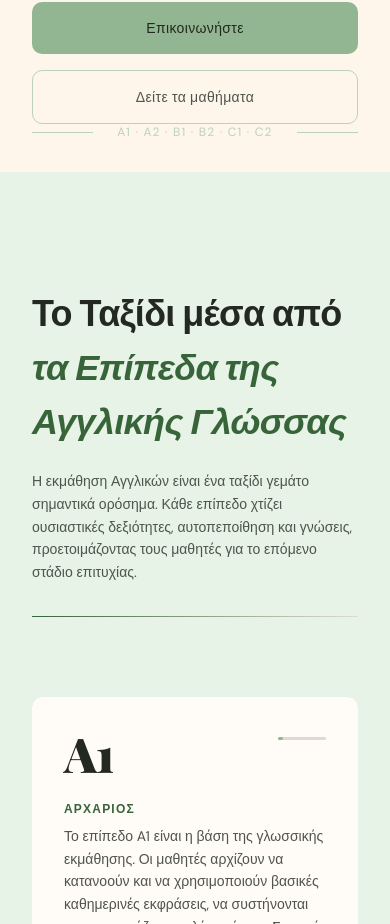
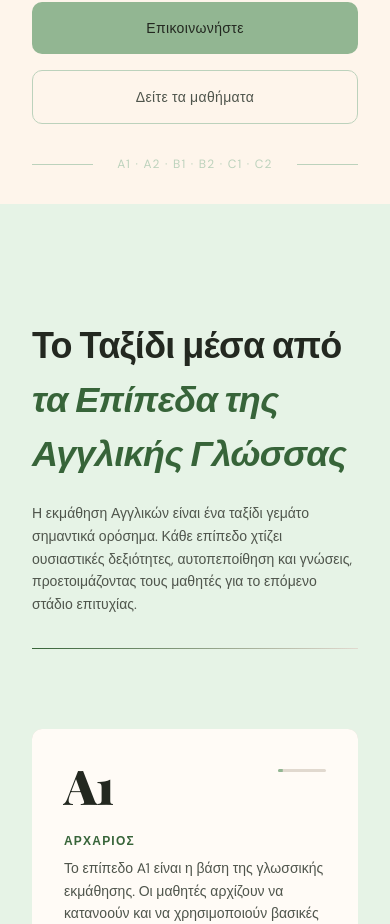
Before and after one commit to Steven404/thalia-portfolio, a Next.js app: page /el in a window 390 px wide. Shown: the part 998-1922 px from the top of the page. Built offline with nearby package versions, Linux system fonts and the light colour scheme.

Commit message:
Fix hero classes responsive issue

```diff
--- a/components/sections/Hero.tsx
+++ b/components/sections/Hero.tsx
@@ -173,7 +173,7 @@ export default function Hero() {
 
       {/* Bottom level rail */}
       <div
-        className="relative z-10 mx-8 md:mx-16 mb-8 flex items-center gap-6 animate-fade-in delay-1500"
+        className="relative z-10 mx-8 md:mx-16 mb-8 flex items-center gap-6 animate-fade-in delay-1500 max-sm:mt-8"
         style={{ color: "var(--ink-dim)" }}
       >
         <div
```
